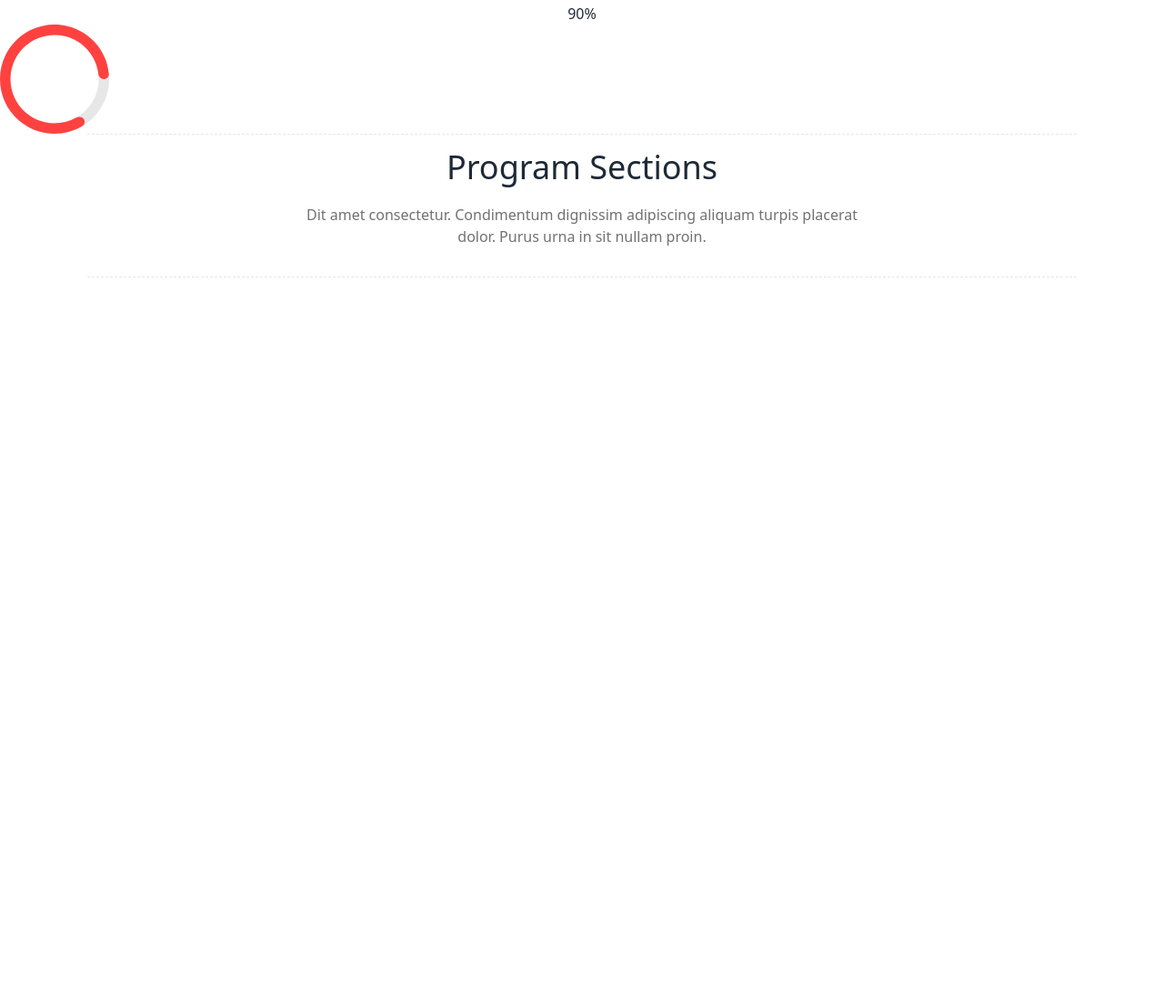
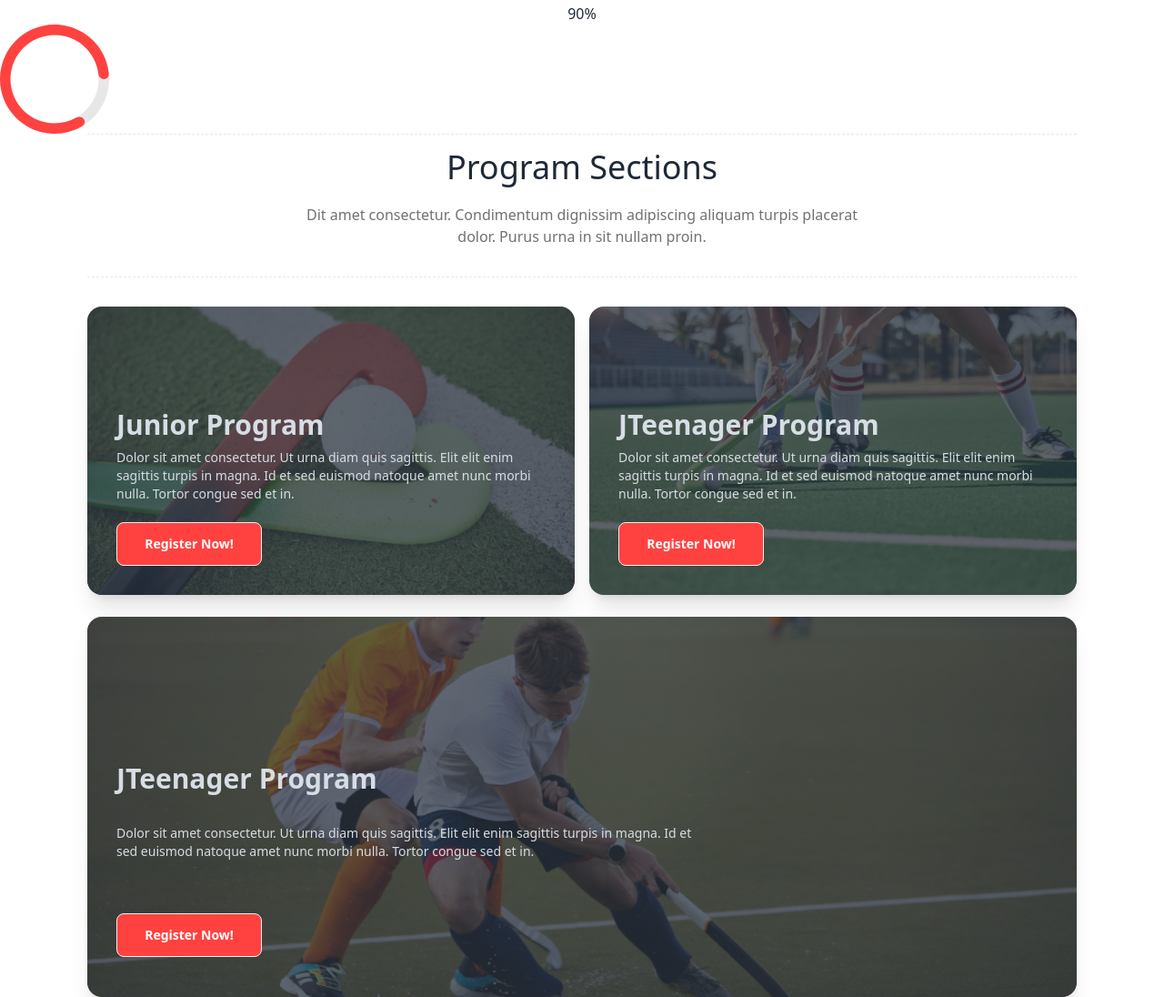
Before and after one commit to Rinku-Al-Mamun/my-hockeys-play, a plain HTML site: page index.html in a window 1280 px wide. Shown: the part 980-2076 px from the top of the page at 91% size. Before the commit the page ends 1317 px from the top, so only its background shows below. Drawn offline with nearby package versions, Linux system fonts and the light colour scheme.

Commit message:
git added program section image and button

```diff
--- a/index.html
+++ b/index.html
@@ -158,6 +158,49 @@
             </div>
             <hr class="border-dashed mx-24 mt-8 mb-8">
         </div>
+        <!-- junior program  -->
+        <div class="mx-24 flex gap-4 lg:flex-row flex-col">
+            <div class="card w-96 lg:w-3/6 bg-base-100 shadow-xl image-full">
+                <figure><img src="Images/2.png" alt="Shoes" /></figure>
+                <div class="card-body">
+                    <h2 class="card-title text-3xl lg:mt-20 mt-8">Junior Program</h2>
+                    <p class="text-sm">Dolor sit amet consectetur. Ut urna diam quis sagittis. Elit elit
+                    enim sagittis turpis in magna. Id et sed euismod natoque amet nunc morbi nulla. Tortor congue sed et in.</p>
+                    <div class="card-actions justify-start">
+                        <button class="btn btn-[#FF4240] w-40 bg-[#FF4240] text-white">Register Now!</button>
+                    </div>
+                </div>
+            </div>
+            <div class="card w-96 lg:w-3/6 bg-base-100 shadow-xl image-full">
+                <figure><img src="Images/3.png" alt="Shoes" /></figure>
+                <div class="card-body">
+                    <h2 class="card-title text-3xl lg:mt-20 mt-8">JTeenager Program</h2>
+                    <p class="text-sm">Dolor sit amet consectetur. Ut urna diam quis sagittis. Elit elit
+                        enim sagittis turpis in magna. Id et sed euismod natoque amet nunc morbi nulla. Tortor congue sed et in.</p>
+                    <div class="card-actions justify-start">
+                        <button class="btn btn-[#FF4240] w-40 bg-[#FF4240] text-white">Register Now!</button>
+                    </div>
+                </div>
+            </div>
+        </div>
+
+        <!-- professional program  -->
+       <div class="mx-24 mt-6">
+        <div class="card w-96 lg:w-auto bg-base-100 shadow-xl image-full">
+            <figure><img src="Images/4.png" alt="Shoes" /></figure>
+            <div class="card-body">
+                <h2 class="card-title text-3xl lg:mt-32 mt-8">JTeenager Program</h2>
+                <p class="text-sm lg:mr-96 mb-0 lg:mt-6">Dolor sit amet consectetur. Ut urna diam quis sagittis. Elit elit
+                    enim sagittis turpis in magna. Id et sed euismod natoque amet nunc morbi nulla. Tortor congue sed et in.</p>
+                <div class="card-actions justify-start my-3">
+                    <button class="btn btn-[#FF4240] w-40 bg-[#FF4240] text-white">Register Now!</button>
+                </div>
+            </div>
+        </div>
+
+
+       </div>
+
 
     </main>
     <footer>
```
